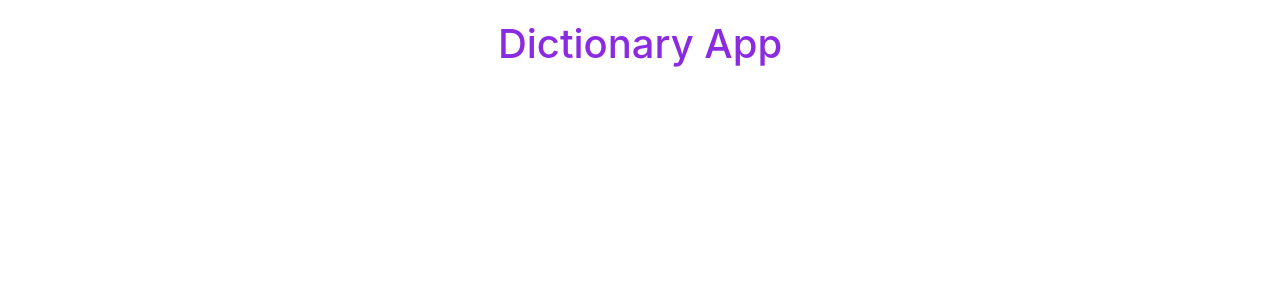
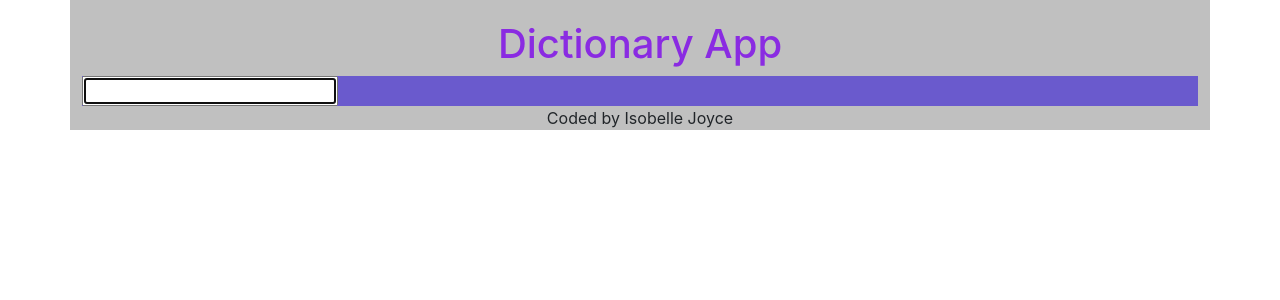
Before and after one commit to isobelleanna/dictionary-app, a React (Create React App) app: page / in a window 1280 px wide. Shown: the top 300 px of the page. Built offline with nearby package versions, Linux system fonts and the light colour scheme.

Commit message:
Set up Search Engine

```diff
--- a/src/App.css
+++ b/src/App.css
@@ -1,3 +1,6 @@
+.container {
+  background-color: silver;
+}
 .title {
   color: blueviolet;
   text-align: center;
--- a/src/App.js
+++ b/src/App.js
@@ -1,11 +1,20 @@
 import './App.css';
+import Dictionary from "./Dictionary"
 
 function App() {
   return (
     <div className="App">
+      <div className="container">
       <header className="App-header">
        <h1 className="title">Dictionary App</h1>
       </header>
+      <main>
+        <Dictionary />
+      </main>
+      <footer className="text-center">
+        Coded by Isobelle Joyce
+      </footer>
+      </div>
     </div>
   );
 }
--- /dev/null
+++ b/src/Dictionary.css
@@ -0,0 +1,3 @@
+.Dictionary {
+  background-color: slateblue;
+}
--- /dev/null
+++ b/src/Dictionary.js
@@ -0,0 +1,20 @@
+import React, { useState } from "react";
+import "./Dictionary.css";
+
+export default function Dictionary() {
+    let [keyword, setKeyword] = useState("");
+    function search(event) {
+        event.preventDefault();
+        alert(`Searching for ${keyword}`);
+    }
+    function handleKeywordChange(event) {
+        setKeyword(event.target.value);
+    }
+
+    return <div className="Dictionary">
+        <form onSubmit={search}>
+            <input type="search" onChange={handleKeywordChange}
+            autoFocus={true} />
+        </form>
+        </div>;
+}
```
